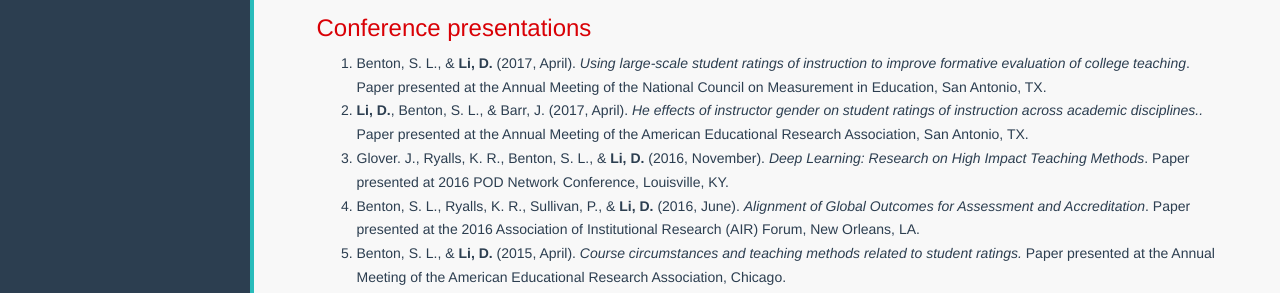
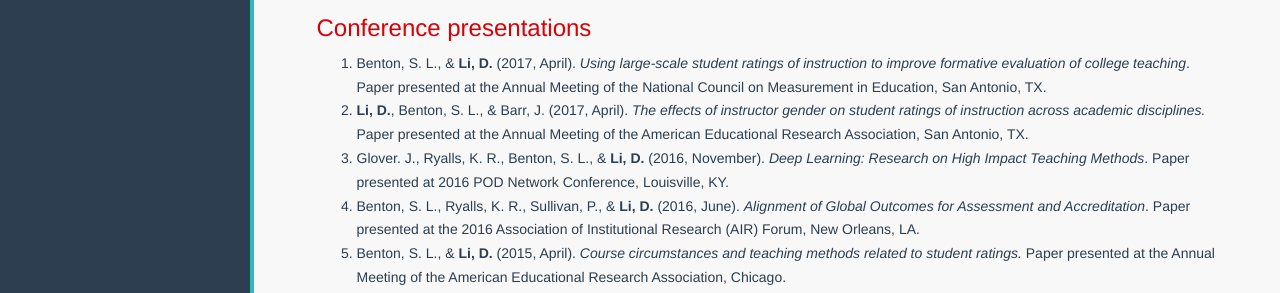
Before and after one commit to danli-ds/danliIDEA.github.io, a Jekyll site: the page built from CV/index.md, in a window 1280 px wide and 900 px high, scrolled down 683 px. Shown: the part 158-451 px from the top of the window. Built offline with Jekyll 4.4.1, drawn with Linux system fonts in a browser that asks for light colours; nearby versions of some CDN libraries.

Commit message:
fix typo

```diff
--- a/CV/index.md
+++ b/CV/index.md
@@ -43,7 +43,7 @@ Manhattan, KS 66502
 ### Conference presentations
 
 1. Benton, S. L., & **Li, D.** (2017, April). *Using large-scale student ratings of instruction to improve formative evaluation of college teaching*. Paper presented at the Annual Meeting of the National Council on Measurement in Education, San Antonio, TX.
-1. **Li, D.**, Benton, S. L., & Barr, J. (2017, April). *He effects of instructor gender on student ratings of instruction across academic disciplines..* Paper presented at the Annual Meeting of the American Educational Research Association, San Antonio, TX.
+1. **Li, D.**, Benton, S. L., & Barr, J. (2017, April). *The effects of instructor gender on student ratings of instruction across academic disciplines.* Paper presented at the Annual Meeting of the American Educational Research Association, San Antonio, TX.
 1. Glover. J., Ryalls, K. R., Benton, S. L., & **Li, D.** (2016, November). *Deep Learning: Research on High Impact Teaching Methods*. Paper presented at 2016 POD Network Conference, Louisville, KY.
 1. Benton, S. L., Ryalls, K. R., Sullivan, P., & **Li, D.** (2016, June). *Alignment of Global Outcomes for Assessment and Accreditation*. Paper presented at the 2016 Association of Institutional Research (AIR) Forum, New Orleans, LA.
 1. Benton, S. L., & **Li, D.** (2015, April). *Course circumstances and teaching methods related to student ratings.* Paper presented at the Annual Meeting of the American Educational Research Association, Chicago.
```
